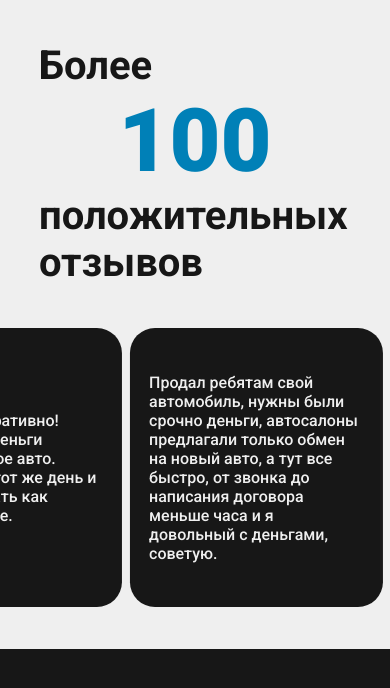
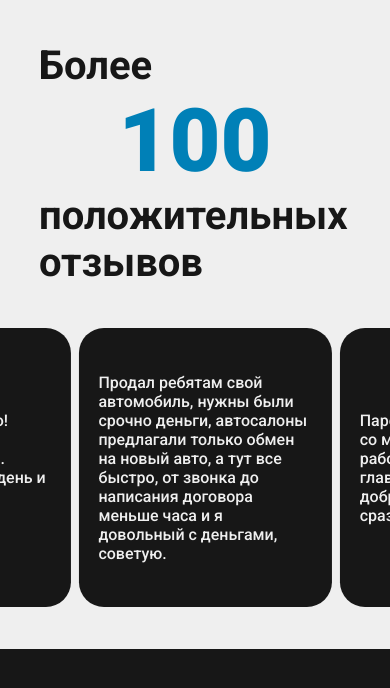
Before and after one commit to sirsur/auto-selection, a Next.js app: page /components/Feedback in a window 390 px wide. Shown: the top 688 px of the page. Built offline with nearby package versions, Linux system fonts and the light colour scheme.

Commit message:
fix sidebar and carousel bag

```diff
--- a/styles/component.module.css
+++ b/styles/component.module.css
@@ -820,7 +820,7 @@
         flex-direction: row;
         gap: 2vw;
         margin-top: 5vh;
-        padding: 0 376vw 0 0;
+        padding: 0 402vw 0 0;
     }
 
     .carousel_item {
@@ -959,7 +959,7 @@
         flex-direction: row;
         gap: 2vw;
         margin-top: 5vh;
-        padding: 0 376vw 0 0;
+        padding: 0 402vw 0 0;
     }
 
     .carousel_item {
--- a/styles/global.css
+++ b/styles/global.css
@@ -1,11 +1,15 @@
+body, html {
+    overflow-x: hidden;
+}
+
 * {
-    overflow-x: hidden;
     padding: 0;
     margin: 0;
     color: #FFFFFF;
 }
 
 body {
+    position:relative;
     background-color: #171717;
 }
 
```
Also changed, not shown: pages/components/Review.js (+4 -5 lines).
